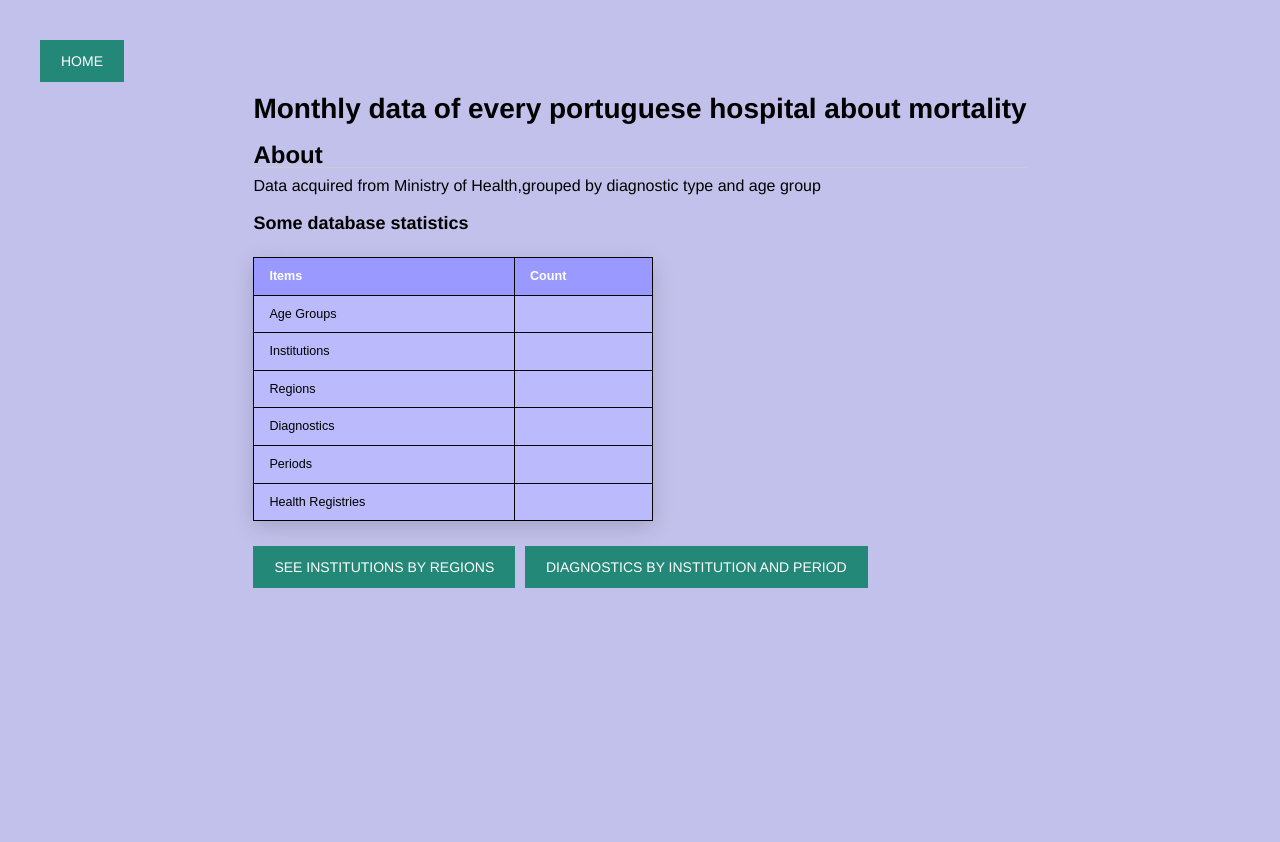
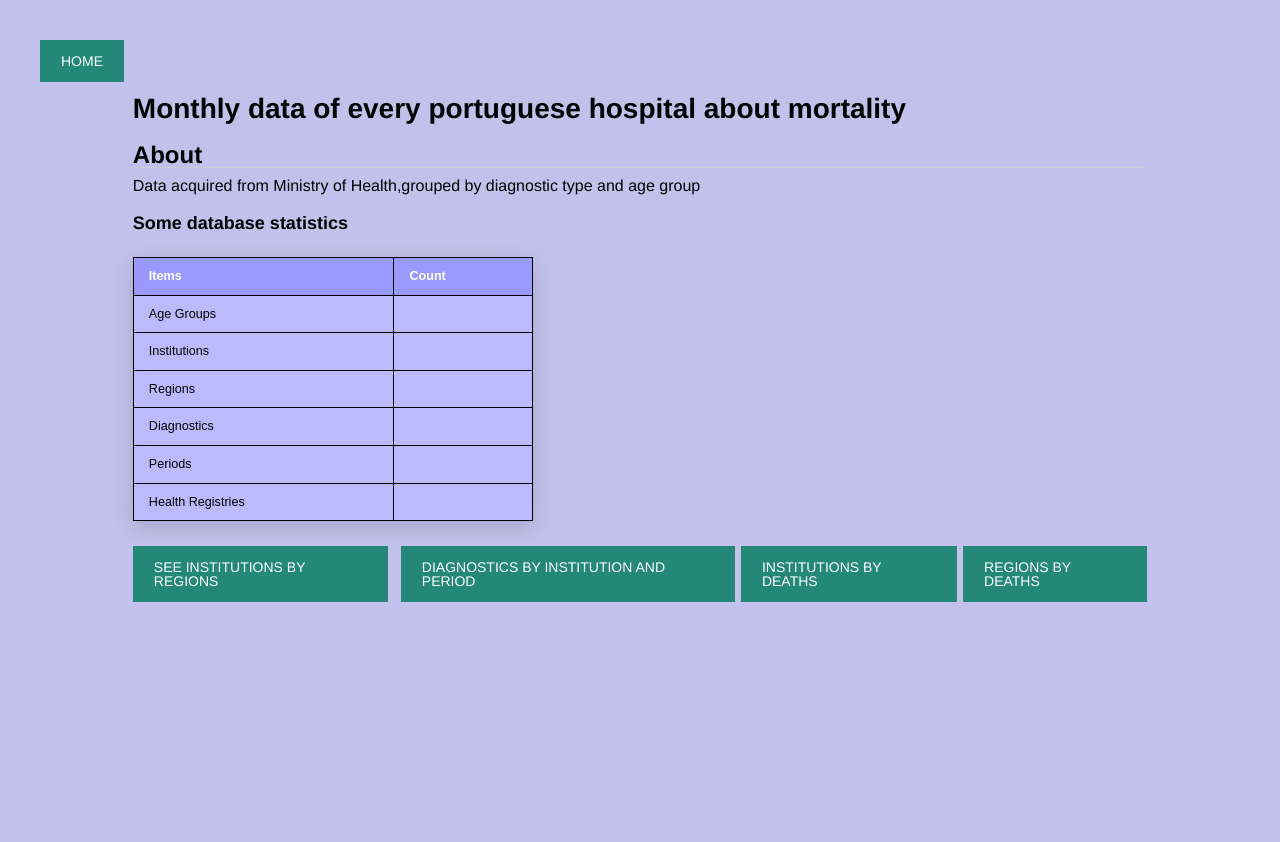
Before and after one commit to Denellyne/DBProject, a Flask app: template DBHandler/Website/templates/index.html in a window 1280 px wide. Shown: the top 842 px of the page. Run offline with Flask 3, Linux system fonts and the light colour scheme; the template is opened without the code that fills it, so the values that code supplies are empty.

Commit message:
Update index.html

```diff
--- a/DBHandler/Website/templates/index.html
+++ b/DBHandler/Website/templates/index.html
@@ -48,6 +48,8 @@
 <nav class="container">
   <a class="styled" href="/institutions">See Institutions by Regions</a><br>
   <a class="styled" href="/diagnosticsByInstitution">Diagnostics by Institution and Period</a>
+  <a class="styled" href="/institutionsByDeaths">Institutions by Deaths</a>
+  <a class="styled" href="/regionsByDeaths">Regions by Deaths</a>
 </nav>
 
 
```
